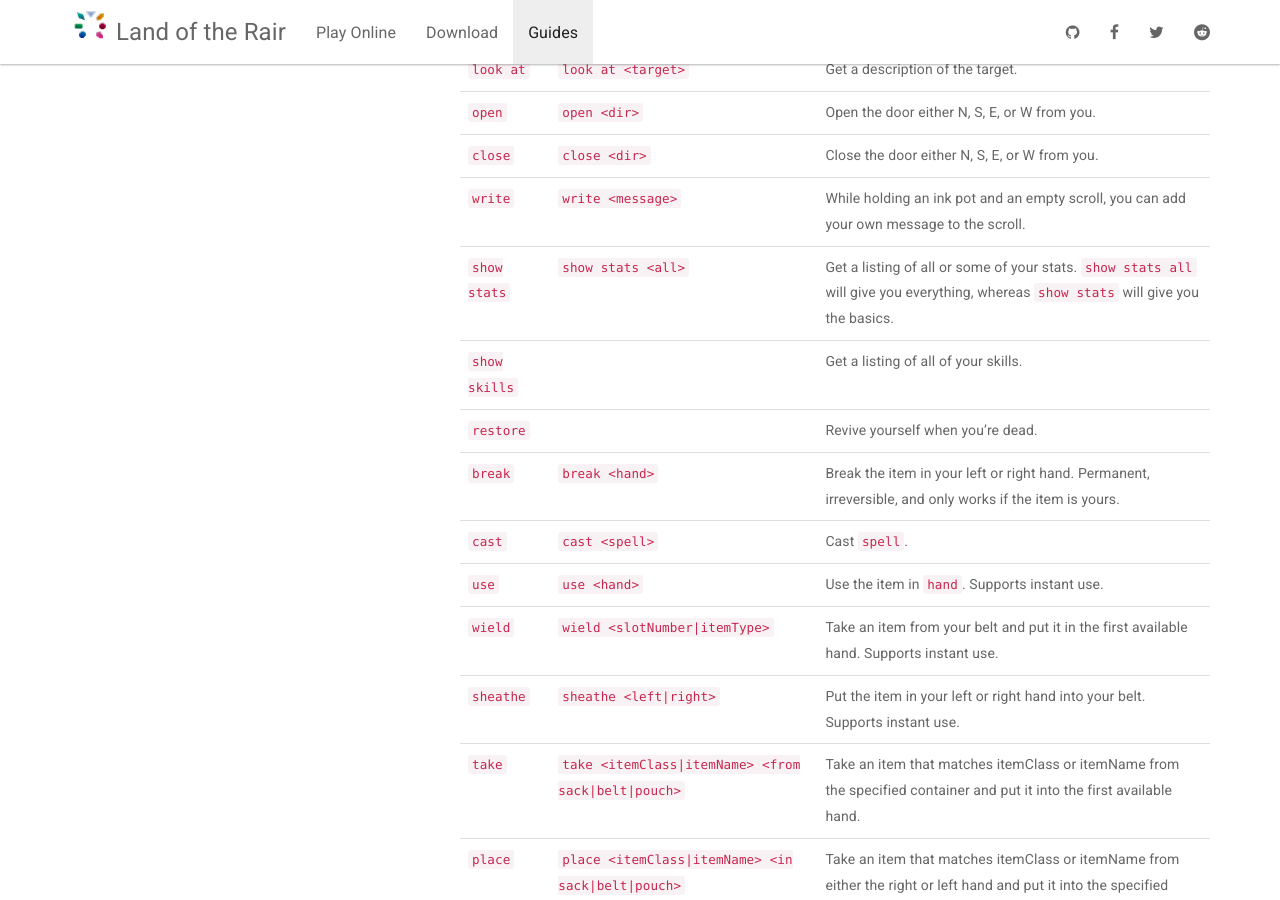
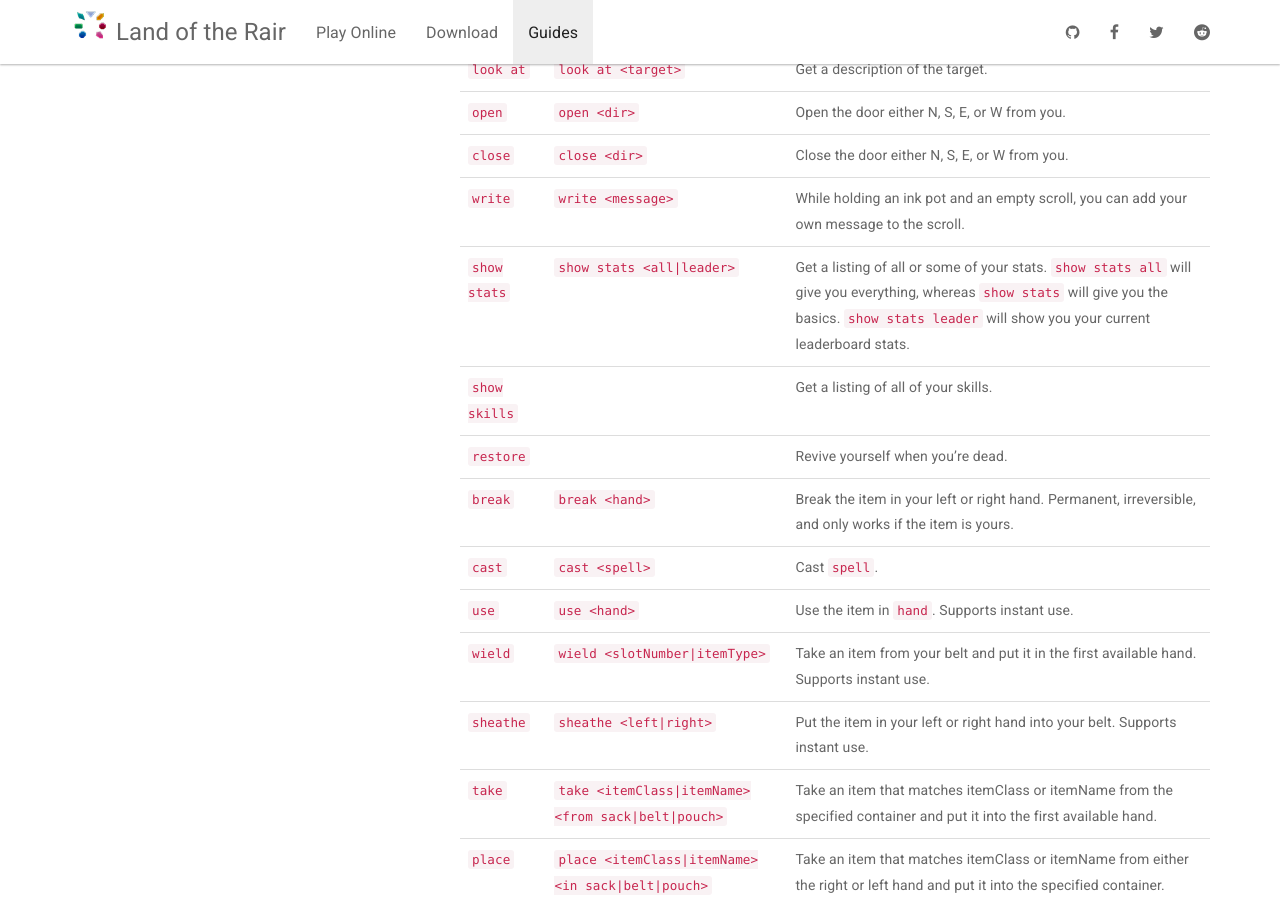
Before and after one commit to LandOfTheRair/landoftherair.github.io, a Jekyll site: the page built from _docs/getting-started/default-macros.md, in a window 1280 px wide and 900 px high, scrolled down 1060 px. Built offline with Jekyll 4.4.1, drawn with Linux system fonts in a browser that asks for light colours; nearby versions of some CDN libraries.

Commit message:
Update default-macros.md

```diff
--- a/_docs/getting-started/default-macros.md
+++ b/_docs/getting-started/default-macros.md
@@ -34,7 +34,7 @@ Macro | Syntax | Description
 `open`                | `open <dir>` | Open the door either N, S, E, or W from you.
 `close`               | `close <dir>` | Close the door either N, S, E, or W from you.
 `write`               | `write <message>` | While holding an ink pot and an empty scroll, you can add your own message to the scroll.
-`show stats`          | `show stats <all>` | Get a listing of all or some of your stats. `show stats all` will give you everything, whereas `show stats` will give you the basics.
+`show stats`          | `show stats <all|leader>` | Get a listing of all or some of your stats. `show stats all` will give you everything, whereas `show stats` will give you the basics. `show stats leader` will show you your current leaderboard stats.
 `show skills`         | | Get a listing of all of your skills.
 `restore`             | | Revive yourself when you're dead.
 `break`               | `break <hand>` | Break the item in your left or right hand. Permanent, irreversible, and only works if the item is yours.
```
